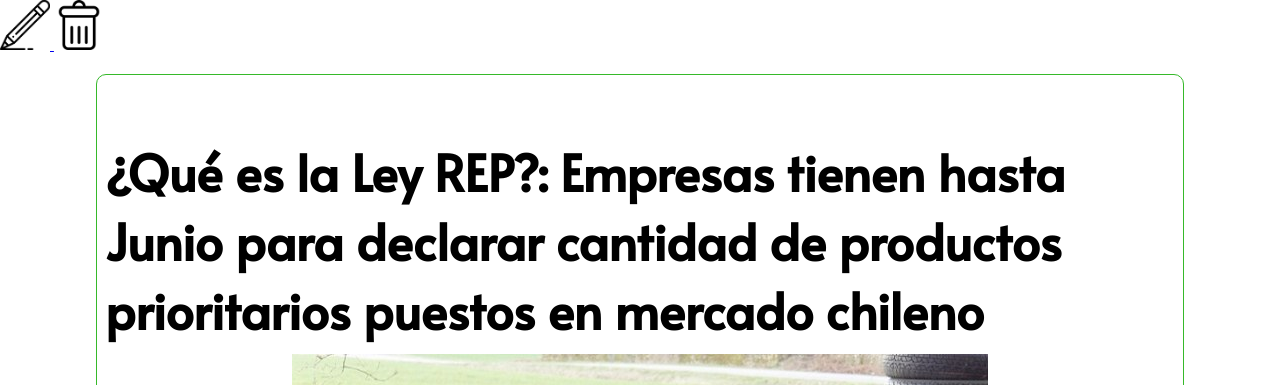
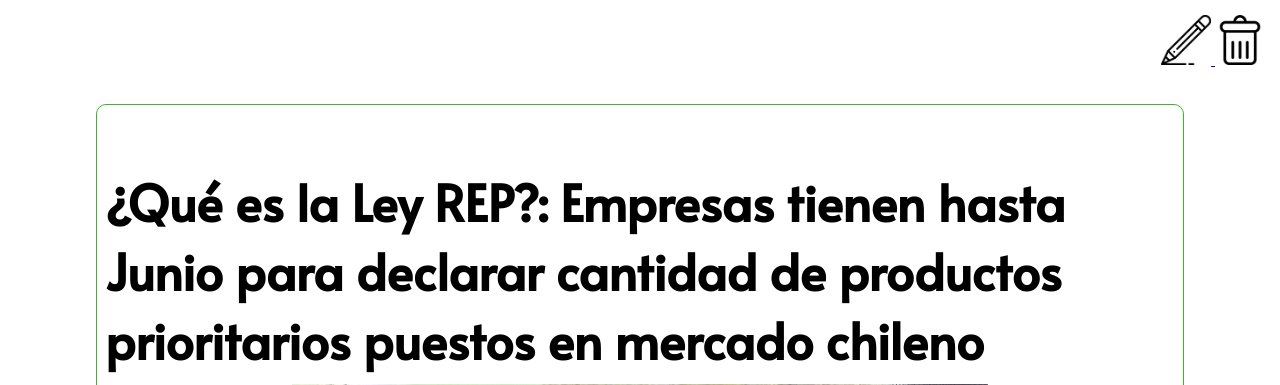
Before and after one commit to sergio-escalona/reciclate.esta, a Django app: page /noticia/3/ in a window 1280 px wide. Shown: the part 80-465 px from the top of the page. Run offline with Django 3.2, Linux system fonts and the light colour scheme; a user stored in the database is signed in; data comes from the database, SQL or seed files in the repository; both versions use the stored data as it was after the commit.

Commit message:
Noticias y css

```diff
--- a/reciclaje/noticias/static/css/style.css
+++ b/reciclaje/noticias/static/css/style.css
@@ -57,6 +57,11 @@ img{
   background: #3c8bc7;
   font-size: 14px;
   padding: 20px 30px;
+}
+
+.editar{
+  padding: 15px;
+  text-align: right;
 }
 
 /*carrusel*/
--- a/reciclaje/noticias/templates/noticias/noticia_completa.html
+++ b/reciclaje/noticias/templates/noticias/noticia_completa.html
@@ -5,12 +5,15 @@
 {% block content %}
 
 {% if request.user|has_group:"Editor" %}
-    <a class="btn btn-default" href="{% url 'editar_noticia' pk=noticia.pk %}">
-        <img src="{% static 'img/editar.png' %}" class="icono">
-    </a>
-    <a class="btn btn-default" href="{% url 'eliminar_noticia' pk=noticia.pk %}">
-        <img src="{% static 'img/delete.png' %}" class="icono">
-    </a>
+    <div class="editar">
+        <a  href="{% url 'editar_noticia' pk=noticia.pk %}">
+            <img src="{% static 'img/editar.png' %}" class="icono">
+        </a>
+        <a  href="{% url 'eliminar_noticia' pk=noticia.pk %}">
+            <img src="{% static 'img/delete.png' %}" class="icono">
+        </a>
+    </div>
+
 {% endif %}
 
 <section class="noticia row">
--- a/reciclaje/noticias/templates/noticias/noticias.html
+++ b/reciclaje/noticias/templates/noticias/noticias.html
@@ -8,9 +8,11 @@
   </div>
 
 {% if request.user|has_group:"Editor" %}
+<div class="editar">
   <a href="{% url 'nueva_noticia' %}" class="item end-xs col-xs-1">
     <img src="{% static 'img/agregar.png' %}" class="icono">
   </a>
+</div>
 {% endif %}
 
   {% for noticia in noticias %}
```
Also changed, not shown: reciclaje/noticias/templates/registration/password_reset_complete.html (+5 -2 lines), reciclaje/noticias/templates/registration/password_reset_done.html (+6 -3 lines), reciclaje/db.sqlite3, reciclaje/fotos/imagenes/2581037.jpeg (added), reciclaje/fotos/imagenes/bas.jpg (added), reciclaje/fotos/imagenes/termo-1024x687.jpg (added).
